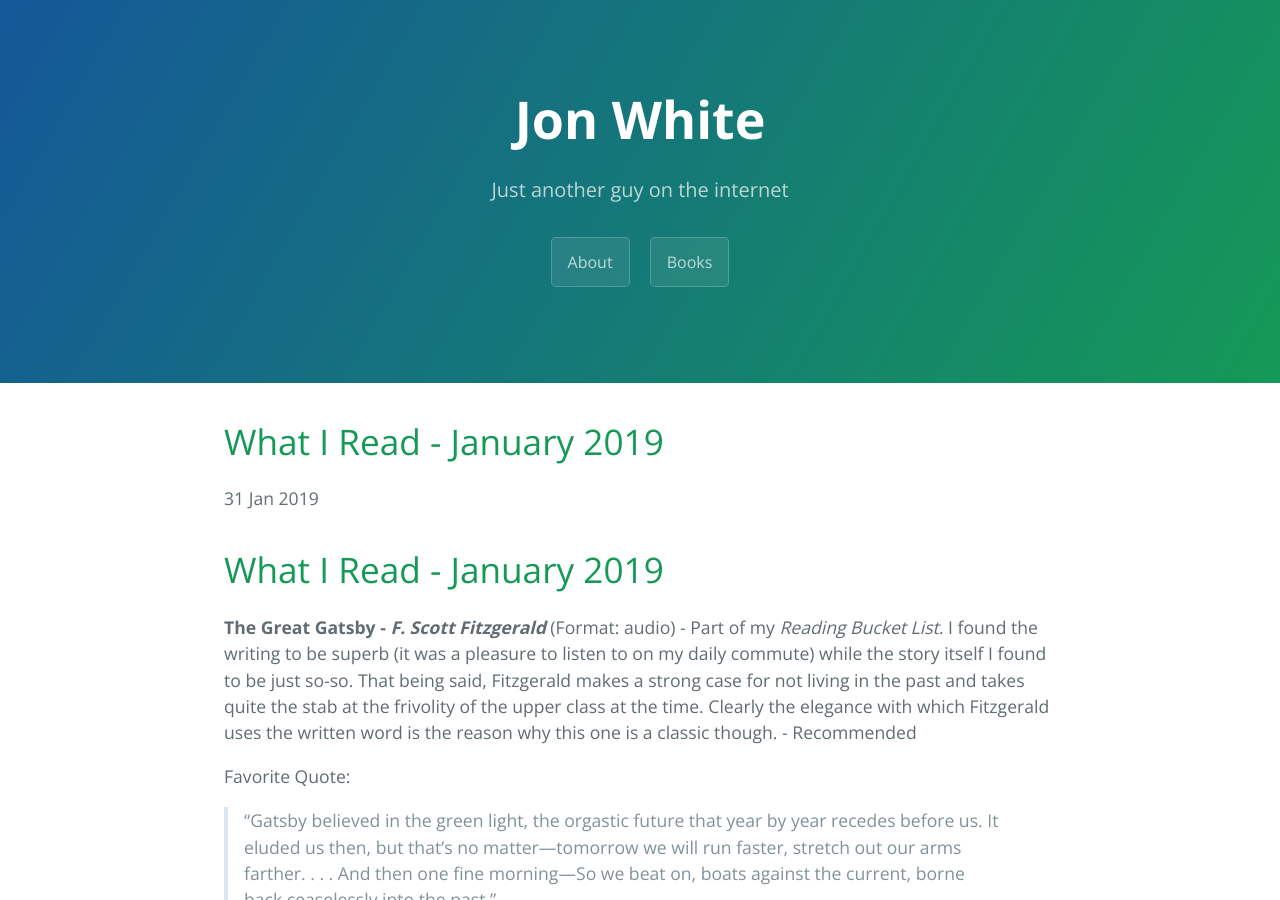
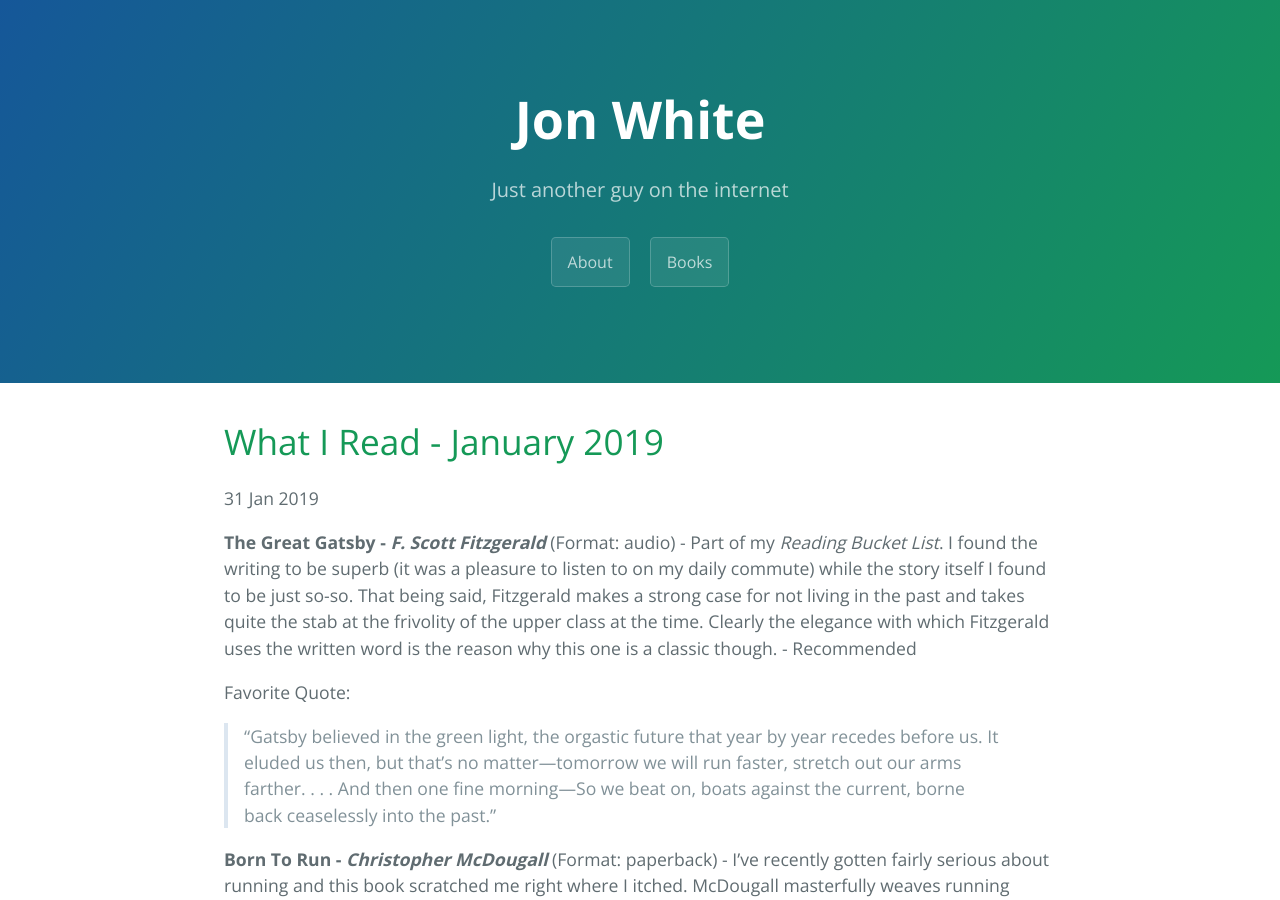
Before and after one commit to jjwhite/jjwhite.github.io, a Jekyll site: the page built from _posts/2019-01-31-what-i-read-january-2019.md, in a window 1280 px wide and 900 px high. Built offline with Jekyll 4.4.1, drawn with Linux system fonts in a browser that asks for light colours; comment, search, counter and statistics services are not loaded.

Commit message:
fix for january what I read post

```diff
--- a/_posts/2019-01-31-what-i-read-january-2019.md
+++ b/_posts/2019-01-31-what-i-read-january-2019.md
@@ -6,8 +6,6 @@ tags: books
 comments: true
 category: Book Reviews
 ---
-
-# What I Read - January 2019
 
 **The Great Gatsby - _F. Scott Fitzgerald_** (Format: audio) -  Part of my _Reading Bucket List_.  I found the writing to be superb (it was a pleasure to listen to on my daily commute) while the story itself I found to be just so-so.  That being said, Fitzgerald makes a strong case for not living in the past and takes quite the stab at the frivolity of the upper class at the time.  Clearly the elegance with which Fitzgerald uses the written word is the reason why this one is a classic though.  - Recommended
 
```
